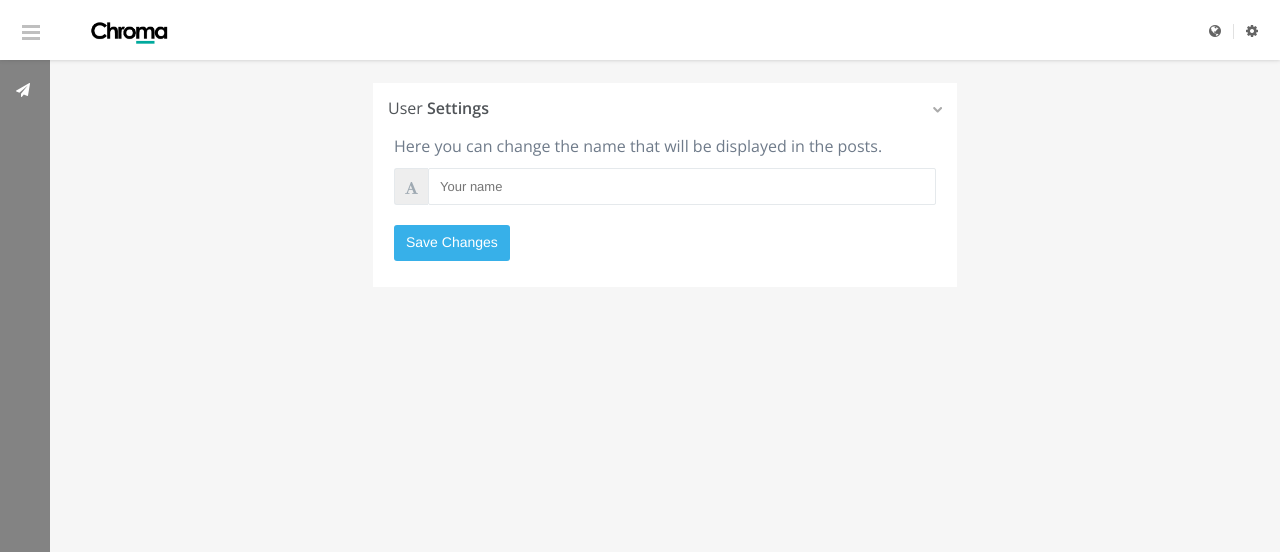
After one commit to merqurio/kolore, a Flask app: template app/admin/templates/main-user.html in a window 1280 px wide. The commit adds this page. Shown: the top 552 px of the page. Run offline with Flask 2, Linux system fonts and the light colour scheme; the template is opened without the code that fills it, so the values that code supplies are empty; parts of the project's set-up code (start-up, migrations or seed data) failed here and were passed over; some libraries are stand-ins or nearby versions.

Commit message:
Fixes #50

```diff
--- a/app/admin/static/css/style.css
+++ b/app/admin/static/css/style.css
@@ -56,6 +56,13 @@ body.right-side-bar .page-content.condensed {
     margin-left: 0;
     margin-right: 50px;
 }
+
+p.open {
+    font-family: 'Open Sans';
+    font-weight: 300;
+    font-size: 16px;
+}
+
 .navbar, .navbar-inverse {
     background-color: transparent;
     background-image: none;
@@ -704,11 +711,6 @@ form {
 .wizard-steps li.active .title {
     color: #2B3D53;
 }
-#rootwizard p.open {
-    font-family: 'Open Sans';
-    font-weight: 300;
-    font-size: 16px;
-}
 .wizard-actions {
     display: block;
     list-style: none outside none;
@@ -922,6 +924,16 @@ div.has-error ul.select2-choices {
     padding: 6px 10px;
     border-radius: 3px;
     transition: border 0.2s linear 0s, box-shadow 0.2s linear 0s, color 0.2s linear 0s, box-shadow 0.2s linear 0s, background 0.2s linear 0s;
+}
+.input-group-addon.primary {
+    background-color: #0aa699;
+    border: 1px solid #0aa699;
+    color: #ffffff;
+}
+.input-group-addon.success {
+    background-color: #0090d9;
+    border: 1px solid #0090d9;
+    color: #ffffff;
 }
 .input-group-addon i {
     position: relative;
@@ -1152,6 +1164,14 @@ div.has-error ul.select2-choices {
 .btn-danger:hover, .btn-danger:focus, .btn-danger:active {
     background-color: #f14d4d;
 }
+.btn-warning {
+    color: #ffffff;
+    background-color: #fbb05e;
+}
+.btn-warning:hover, .btn-warning:focus, .btn-warning:active, .btn-warning.active, .btn-warning.disabled, .btn-warning[disabled] {
+    background-color: #faa652;
+}
+
 .btn-white {
     color: #5e5e5e;
     background-color: #ffffff;
--- a/app/admin/templates/blocks/nav-lang.html
+++ b/app/admin/templates/blocks/nav-lang.html
@@ -27,11 +27,11 @@
             </a>
             <ul class="dropdown-menu  pull-right" role="menu" aria-labelledby="user-options">
                 <li>
-                    <a href="#"> {{_('My Account')}}</a>
+                    <a href="{{url_for('admin.user')}}"> {{_('My Account')}}</a>
                 </li>
                 <li class="divider"></li>
                 <li>
-                    <a href="/logout">
+                    <a href="{{url_for('logout')}}">
                         <i class="fa fa-power-off"></i>&nbsp;&nbsp;{{_('Log Out')}}
                     </a>
                 </li>
--- a/app/admin/templates/main-home.html
+++ b/app/admin/templates/main-home.html
@@ -5,7 +5,7 @@
 <div class="row">
     <div class="col-md-8 col-md-offset-2" style="text-align:center;">
         <div style="margin-top:20%">
-        <h1>{{_("Welcome to Chroma,")}} <span class="semi-bold">{{user}}</span></h1>
+        <h1>{{_("Welcome to Chroma")}}{% if user%}, <span class="semi-bold">{{user.name}}</span>{% endif %}</h1>
         </div>
     </div>
 </div>
--- /dev/null
+++ b/app/admin/templates/main-user.html
@@ -0,0 +1,49 @@
+{% extends "main-base.html"%}
+{% block css %}
+{% endblock %}
+{% block content%}
+<div class="row">
+    <div class="col-md-6 col-md-offset-3 hidden" id="main">
+        <div class="grid simple">
+            <div class="grid-title no-border">
+                <h4>{{_("User")}}
+                    <span class="semi-bold">{{_("Settings")}}</span>
+                </h4>
+                <div class="tools">
+                    <a href="#" class="config" style="visibility:hidden;"></a>
+                    <a href="javascript:;" class="collapse"></a>
+                </div>
+            </div>
+            <div class="grid-body no-border">
+                <div class="row">
+                    <p class="open">{{_("Here you can change the name that will be displayed in the posts.")}}</p>
+                    <form method="POST" >
+                        <div class="input-group">
+                            <span class="input-group-addon">
+                                <span class="arrow"></span>
+                                <i class="fa fa-font"></i>
+                            </span>
+                            <input  type="text"
+                                    name="user_name"
+                                    style="width: 100%;"
+                                    placeholder="{{_("Your name")}}"
+                                    {% if user%}
+                                        value="{{user.name}}"
+                                    {% endif %}>
+                        </div>
+                        <br>
+                        <button type="submit" class="btn btn-lg btn-success">{{_("Save Changes")}}</button>
+                    </form>
+                </div>
+            </div>
+        </div>
+    </div>
+</div>
+{% endblock %}
+{% block js %}
+<script type="text/javascript">
+$(document).ready(function() {
+    $('#main').removeClass('hidden').addClass('animated fadeInUp');
+});
+</script>
+{% endblock %}
--- a/app/admin/templates/posts-add.html
+++ b/app/admin/templates/posts-add.html
@@ -257,6 +257,8 @@
                 }
             }
         });
+
+        $('#wizard').removeClass('hidden').addClass('animated fadeInUp');
     });
 
     function copyContent () {
@@ -264,7 +266,7 @@
             document.getElementById("editable").innerHTML;
     }
 
-    $('#wizard').removeClass('hidden').addClass('animated fadeInUp');
+
 
 </script>
 {% include "blocks/modal-editor.html"%}
```
Also changed, not shown: app/admin/controllers.py (+20 -7 lines), app/login/controllers.py (renamed from app/login/controller.py).
